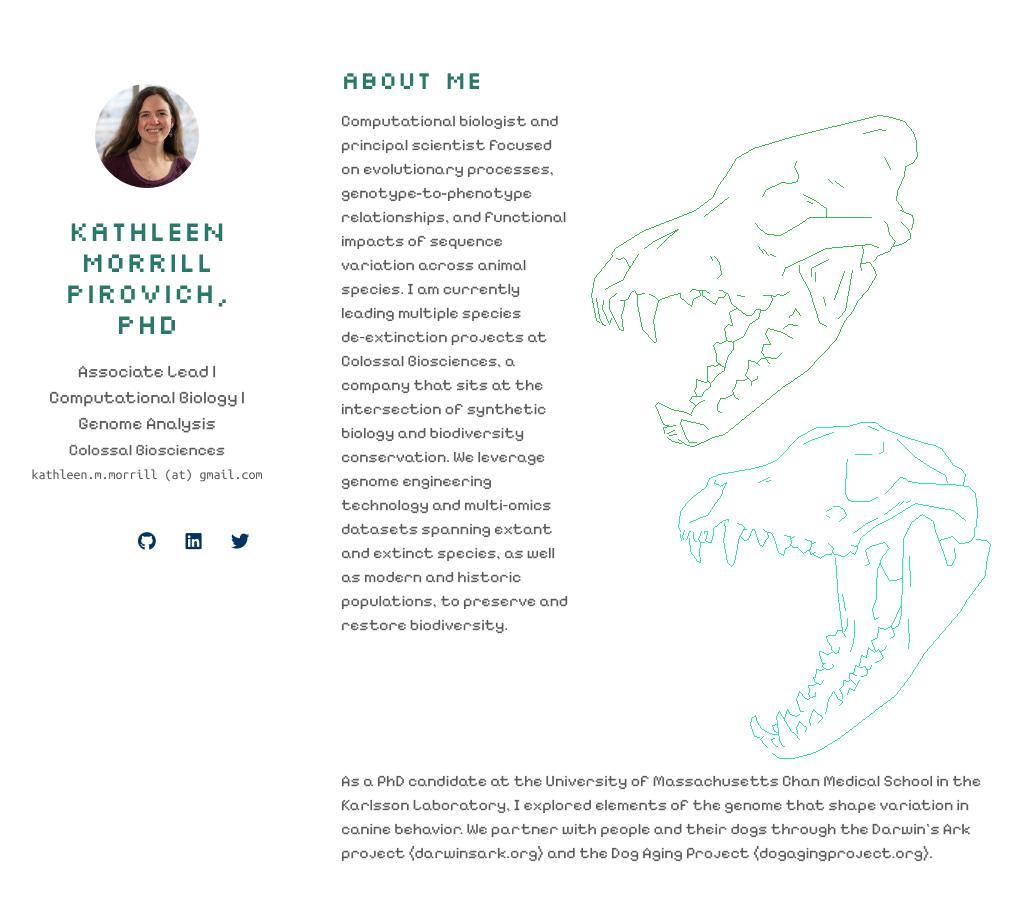
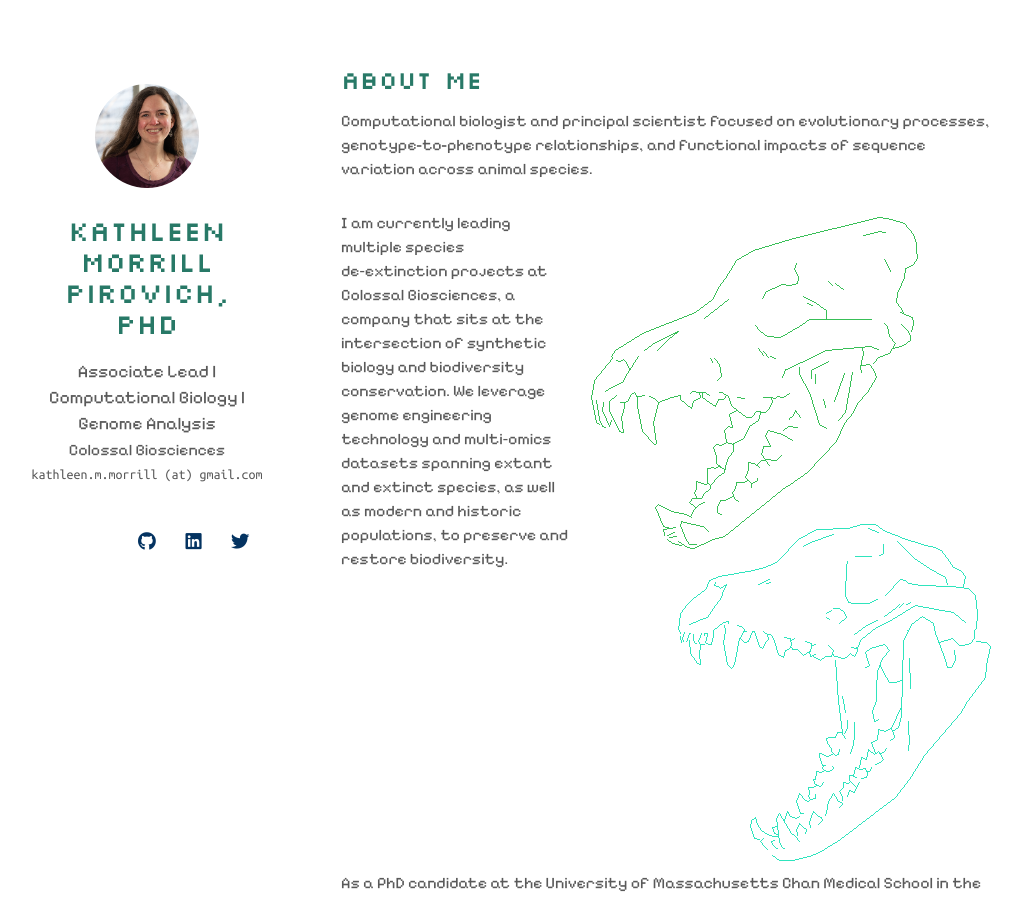
Before and after one commit to tabbzi/tabbzi.github.io, a Jekyll site: the page built from index.md, in a window 1280 px wide and 900 px high. Shown: the whole window, without its empty margins (129-1151 px from the left). Built offline with Jekyll 4.4.1, drawn with Linux system fonts in a browser that asks for light colours; nearby versions of some CDN libraries; a style sheet for code colours, icons or effects is not loaded; our own code applies the rules of GitHub Pages for plain Markdown files.

Commit message:
Update index.md

```diff
--- a/index.md
+++ b/index.md
@@ -6,9 +6,13 @@ layout: homepage
 
 <div style="display: flex; flex-direction: column; gap: 10px;">
 
+    <p>
+        Computational biologist and principal scientist focused on evolutionary processes, genotype-to-phenotype relationships, and functional impacts of sequence variation across animal species.
+    </p>
+
     <div style="display: flex; align-items: flex-start; gap: 20px;">
         <div style="flex: 1;">
-            Computational biologist and principal scientist focused on evolutionary processes, genotype-to-phenotype relationships, and functional impacts of sequence variation across animal species. I am currently leading multiple species de‑extinction projects at Colossal Biosciences, a company that sits at the intersection of synthetic biology and biodiversity conservation. We leverage genome engineering technology and multi‑omics datasets spanning extant and extinct species, as well as modern and historic populations, to preserve and restore biodiversity.
+            I am currently leading multiple species de‑extinction projects at Colossal Biosciences, a company that sits at the intersection of synthetic biology and biodiversity conservation. We leverage genome engineering technology and multi‑omics datasets spanning extant and extinct species, as well as modern and historic populations, to preserve and restore biodiversity.
         </div>
         <img src="./assets/img/graphic_ColossalBiosciences.gif">
     </div>
```
